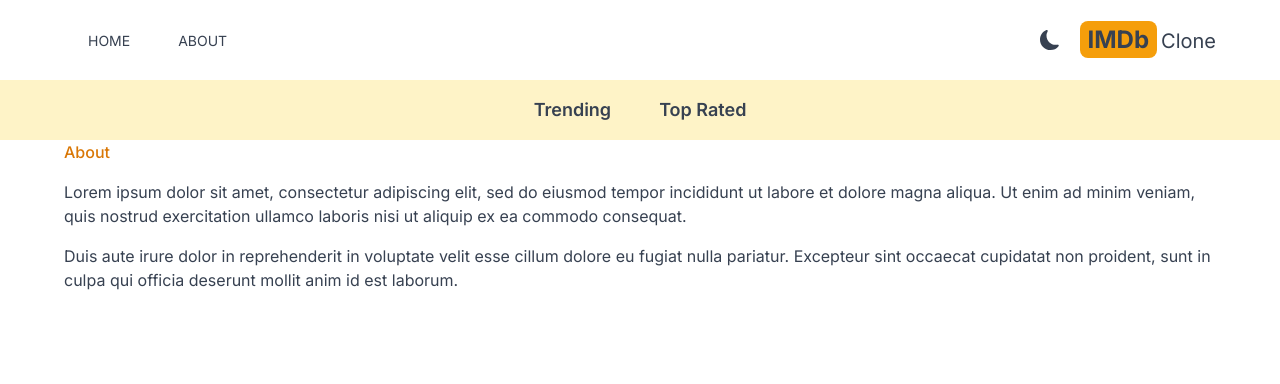
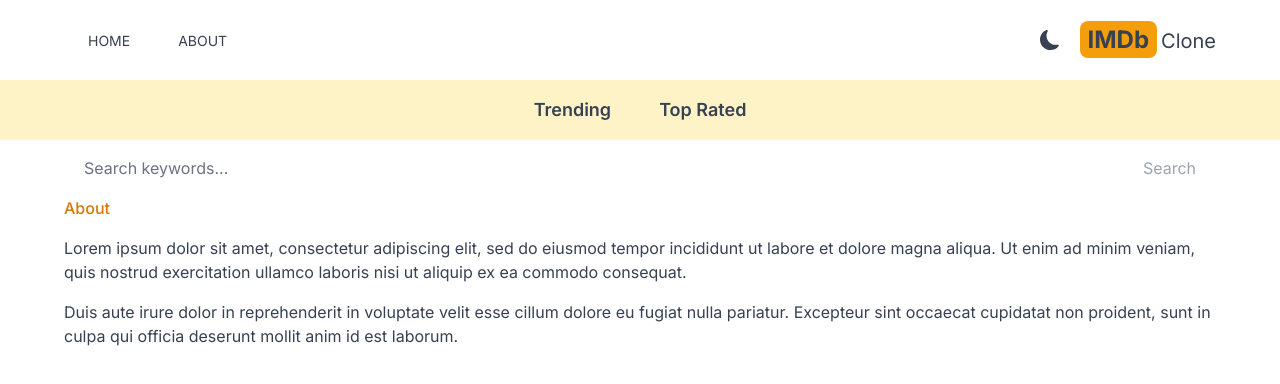
Before and after one commit to dujules23/imdb-clone, a Next.js app: page /about in a window 1280 px wide. Shown: the top 384 px of the page. Built offline with nearby package versions, Linux system fonts and the light colour scheme.

Commit message:
added search bar, working on functionality issues

```diff
--- a/src/app/components/Card.jsx
+++ b/src/app/components/Card.jsx
@@ -11,9 +11,9 @@
           src={`https://image.tmdb.org/t/p/original/${result.backdrop_path || result.poster_path}`}
           width={500}
           height={300}
-          className='sm:rounded-t-lg group-hover:opacity-80 transition-opacity duration-200'
+          className='sm:rounded-t-lg group-hover:opacity-80 transition-opacity duration-200 object-cover h-15'
           style={{
-            maxWidth: "100%",
+            width: "100%",
             height: "auto",
           }}
           placeholder='blur'
--- /dev/null
+++ b/src/app/components/SearchBox.jsx
@@ -0,0 +1,36 @@
+'use client'
+import React, { useState } from 'react'
+import { useRouter } from 'next/navigation'
+
+export default function SearchBox () {
+
+  const [search, setSearch] = useState('')
+
+  const router = useRouter()
+
+  const handleSubmit = (e) => {
+    e.preventDefault()
+    if (!search) return
+    router.push(`/search/${search}`)
+
+  }
+
+  return (
+    <form onSubmit={handleSubmit} className='flex max-w-6xl mx-auto justify-between items-center px-5'>
+      <input
+        value={search}
+        onChange={(e) => setSearch(e.target.value)}
+        type="text"
+        placeholder='Search keywords...'
+        className='w-full h-14 rounded-sm placeholder-gray-500 outline-none bg-transparent flex-1'
+        />
+        <button
+          disabled={!search}
+          type="submit"
+          className='text-amber-600 disabled:text-gray-400'
+          >
+          Search
+        </button>
+    </form>
+  )
+}
--- a/src/app/layout.js
+++ b/src/app/layout.js
@@ -3,6 +3,7 @@
 import Header from "./components/Header";
 import Providers from "./Providers";
 import Navbar from "./components/Navbar";
+import SearchBox from "./components/SearchBox";
 
 const inter = Inter({ subsets: ["latin"] });
 
@@ -22,6 +23,8 @@
           <Navbar />
           {/* Search Box */}
 
+          <SearchBox />
+
           {children}
         </Providers>
       </body>
--- a/src/app/movie/[id]/page.jsx
+++ b/src/app/movie/[id]/page.jsx
@@ -9,7 +9,6 @@
 export default async function MoviePage({ params }) {
   const movieId = params.id
   const movie = await getMovie(movieId)
-  console.log(movie)
   return (
     <div className='w-full'>
       <div className='p-4 md:pt-8 flex flex-col md:flex-row items-center content-center max-w-6xl mx-auto md:space-x-6'>
--- /dev/null
+++ b/src/app/search/[searchTerm]/page.jsx
@@ -0,0 +1,23 @@
+import React from 'react'
+import Results from '@/app/components/Results'
+
+export default async function SearchPage({params}) {
+  const res = await fetch(`https://api.themoviedb.org/3/search/movie?api_key=${process.env.API_KEY}&query=${params.searchTerm}&language=en=US&include_adult=false`)
+
+  if(!res.ok) {
+    throw new Error("Error fetching data")
+  }
+
+  const data = await res.json()
+  const results = data.results
+
+  return (
+    <div>
+      {results && results.length === 0 && (
+        <h1 className='text-center pt-6'>No results found</h1>
+      )}
+
+      {results && <Results results={results} />}
+    </div>
+  )
+}
```
Also changed, not shown: public/movie_image_placeholder.jpg (added).
